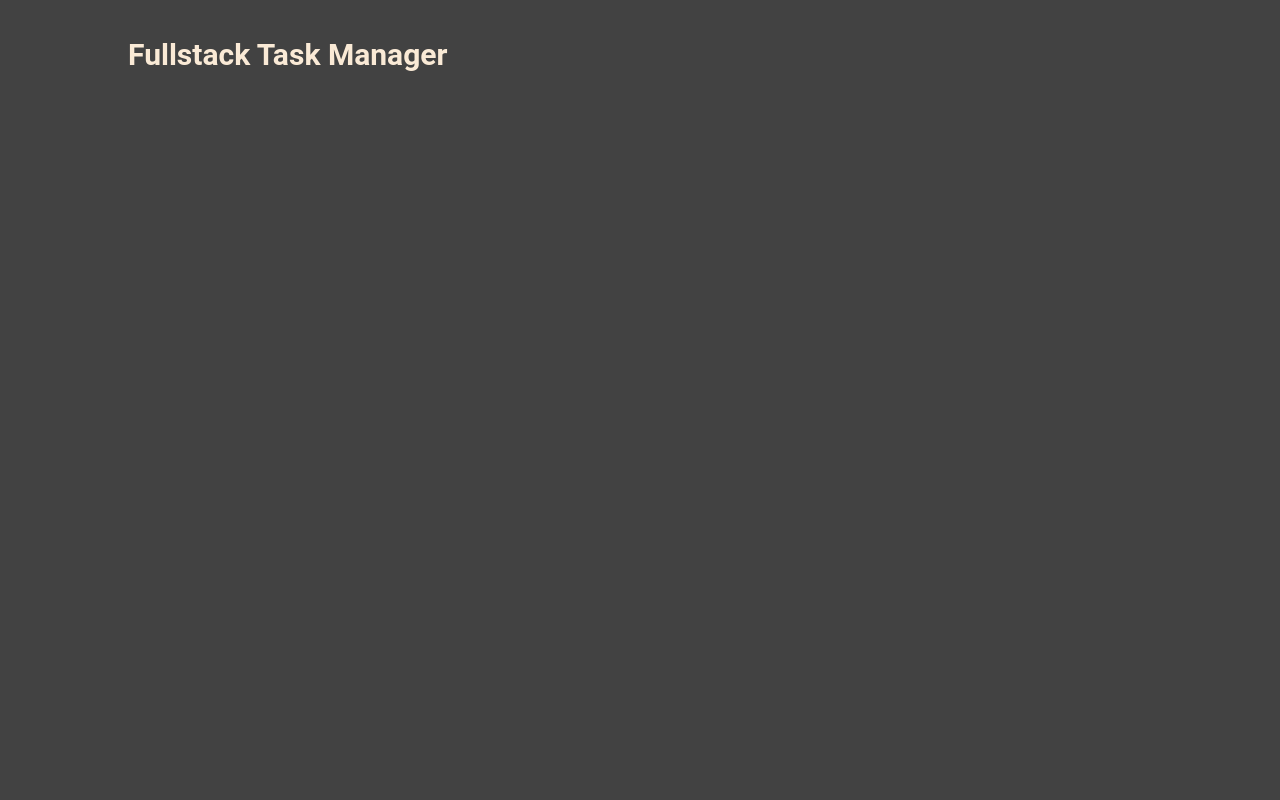
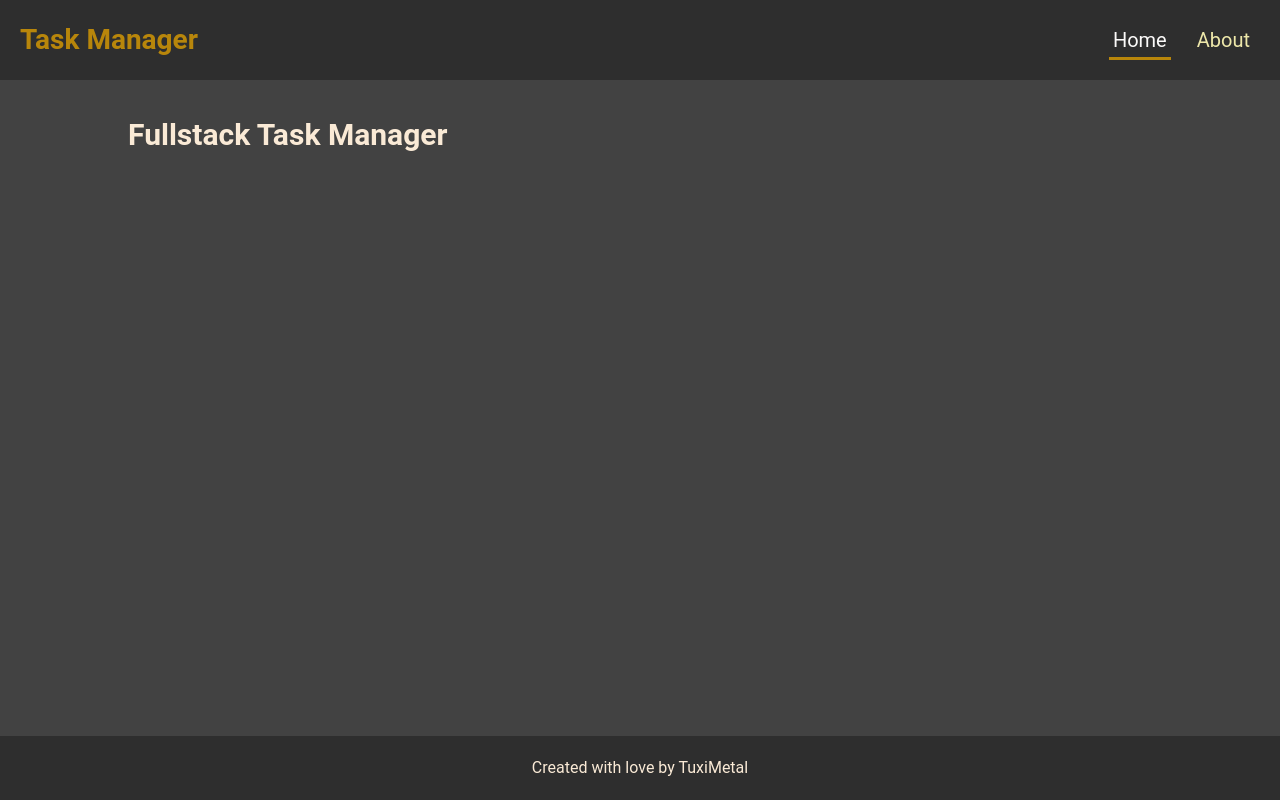
Before and after one commit to rahularorar95/fullstack-task-manager, a Next.js app: page / in a window 1280 px wide. Built offline with nearby package versions, Linux system fonts and the light colour scheme; a web font is replaced by a local one.

Commit message:
Update Page layout component; add HtmlHead, NavBar and Footer components

```diff
--- a/components/layout/Page.js
+++ b/components/layout/Page.js
@@ -1,9 +1,15 @@
-import { GlobalStyle, Content, Main } from '../styled'
+import { HtmlHead, NavBar } from '../layout'
+import { GlobalStyle, Content, Footer, Main } from '../styled'
 
-const Page = ({ children }) => (
+const Page = ({ children, title }) => (
   <Main>
     <GlobalStyle />
+    <HtmlHead title={title} />
+    <NavBar />
     <Content>{children}</Content>
+    <Footer>
+      <p>Created with love by TuxiMetal</p>
+    </Footer>
   </Main>
 )
 
```
